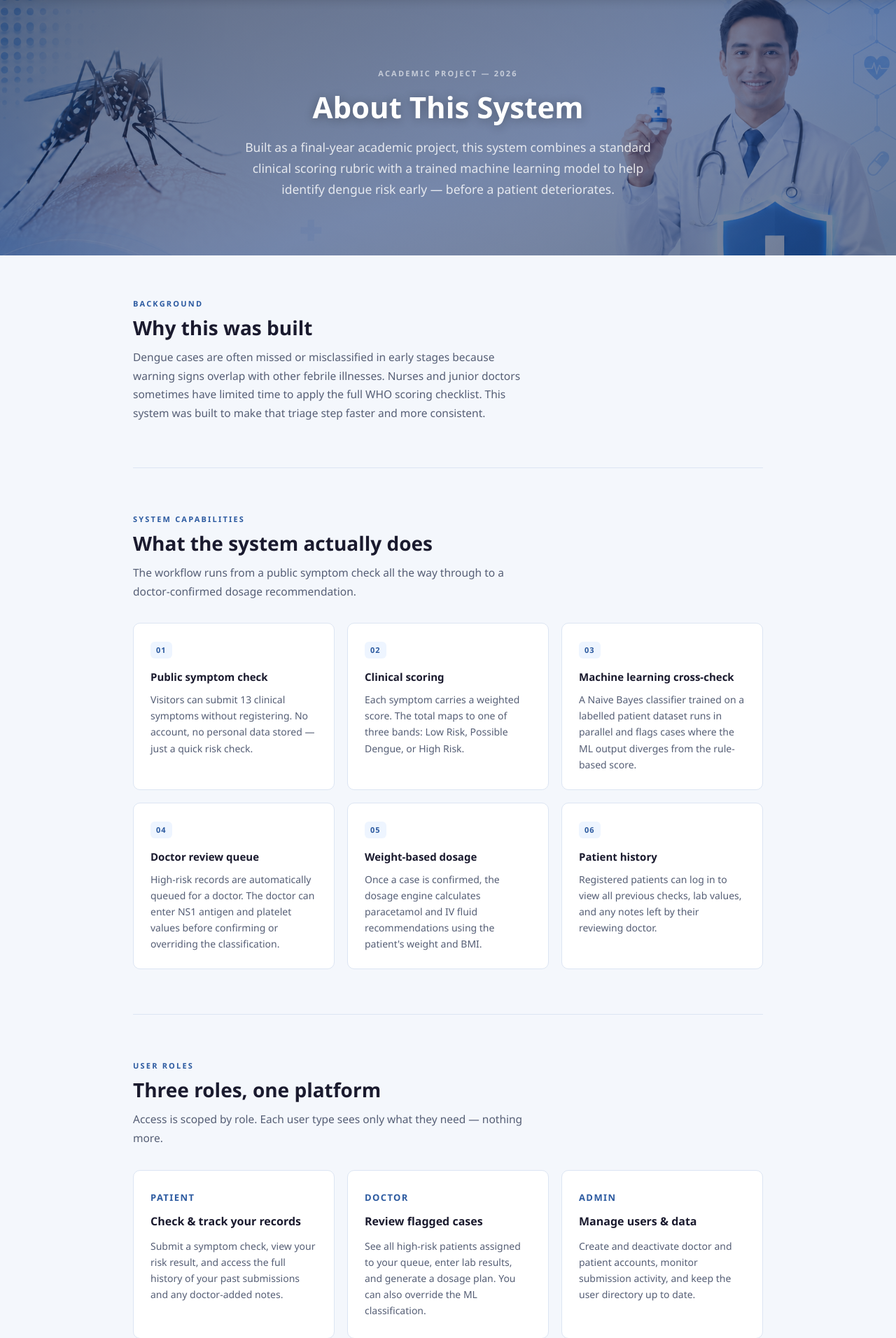
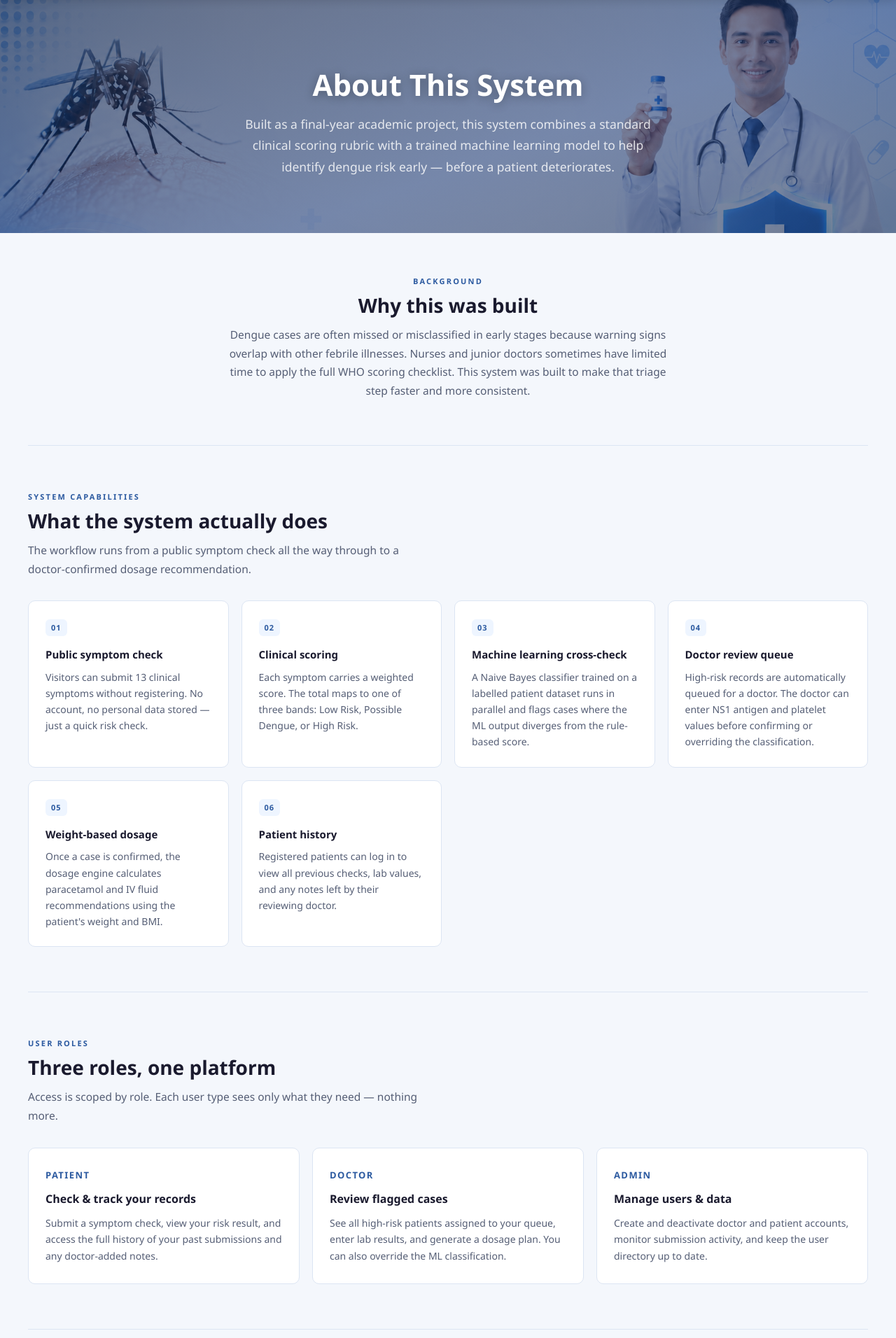
Before and after one commit to SonuKafle11/dengue_dss, a Django app: page /about/ in a window 1280 px wide. Shown: the part 68-1980 px from the top of the page at 70% size. Run offline with Django 4.2, Linux system fonts and the light colour scheme.

Commit message:
changes to home page

```diff
--- a/core/static/css/landing.css
+++ b/core/static/css/landing.css
@@ -336,7 +336,7 @@ a  { color: inherit; text-decoration: none; }
    ============================================================ */
 .about-body {
     flex: 1;
-    max-width: 980px;
+    max-width: 1280px;
     width: 100%;
     margin: 60px auto 72px;
     padding: 0 40px;
@@ -374,7 +374,7 @@ a  { color: inherit; text-decoration: none; }
 /* ── Feature list (numbered, no emoji) ── */
 .feature-list {
     display: grid;
-    grid-template-columns: repeat(auto-fill, minmax(270px, 1fr));
+    grid-template-columns: repeat(auto-fill, minmax(260px, 1fr));
     gap: 18px;
     margin-top: 32px;
     counter-reset: feature-counter;
@@ -555,7 +555,7 @@ a  { color: inherit; text-decoration: none; }
 
 .explore-body {
     flex: 1;
-    max-width: 980px;
+    max-width: 1280px;
     width: 100%;
     margin: 56px auto 72px;
     padding: 0 40px;
@@ -567,8 +567,8 @@ a  { color: inherit; text-decoration: none; }
 /* how it works steps */
 .steps-list {
     display: grid;
-    grid-template-columns: repeat(auto-fill, minmax(220px, 1fr));
-    gap: 18px;
+    grid-template-columns: repeat(4, 1fr);
+    gap: 20px;
     margin-top: 32px;
     counter-reset: step-counter;
 }
@@ -739,8 +739,8 @@ a  { color: inherit; text-decoration: none; }
     .explore-body  { padding: 0 28px; gap: 44px; }
     .explore-hero  { padding: 72px 28px 64px; }
     .access-grid   { grid-template-columns: 1fr 1fr; }
+    .steps-list    { grid-template-columns: repeat(2, 1fr); }
 }
-
 @media (max-width: 768px) {
     .nav-toggle { display: flex; }
 
@@ -806,7 +806,7 @@ a  { color: inherit; text-decoration: none; }
 
     .explore-hero  { padding: 44px 24px 40px; }
     .explore-body  { padding: 0 20px; margin: 40px auto 56px; gap: 38px; }
-    .steps-list    { grid-template-columns: 1fr; }
+    .steps-list    { grid-template-columns: 1fr 1fr; }
     .access-grid   { grid-template-columns: 1fr; }
 
     .explore-cta {
--- a/core/templates/core/about.html
+++ b/core/templates/core/about.html
@@ -45,7 +45,6 @@
         >
         <div class="about-hero-overlay" aria-hidden="true"></div>
         <div class="about-hero-content">
-            <span class="page-label">Academic Project &mdash; 2026</span>
             <h1>About This System</h1>
             <p>
                 Built as a final-year academic project, this system combines a standard clinical
@@ -61,10 +60,10 @@
     <main class="about-body">
 
         <!-- ── Background ── -->
-        <section>
+        <section style="text-align:center;">
             <span class="section-kicker">Background</span>
             <h2 class="section-heading">Why this was built</h2>
-            <p class="section-subtext">
+            <p class="section-subtext" style="max-width:640px; margin-left:auto; margin-right:auto;">
                 Dengue cases are often missed or misclassified in early stages because
                 warning signs overlap with other febrile illnesses. Nurses and junior
                 doctors sometimes have limited time to apply the full WHO scoring checklist.
@@ -187,29 +186,6 @@
 
         <hr class="about-divider">
 
-        <!-- ── Tech ── -->
-        <section>
-            <span class="section-kicker">Technical notes</span>
-            <h2 class="section-heading">Stack &amp; limitations</h2>
-
-            <div class="tech-block">
-                <p>
-                    The backend is <strong>Django 4.x</strong> with a
-                    <strong>SQLite</strong> database. The prediction model
-                    is a <strong>Naive Bayes classifier</strong> trained with
-                    <strong>scikit-learn</strong> and serialised to a
-                    <code>.pkl</code> file that loads at server startup — there
-                    are no external API calls at inference time. The dosage
-                    engine uses weight-based guidelines aligned with WHO dengue
-                    management recommendations. This project is
-                    <strong>academic in scope</strong>. It has not undergone
-                    clinical validation and is not suitable for deployment in a
-                    live healthcare setting without further review by qualified
-                    medical professionals.
-                </p>
-            </div>
-        </section>
-
     </main>
 
     <!-- ======================================================
```
Also changed, not shown: core/static/css/public_check.css (+5 -5 lines), core/static/images/mosquito.png (added).
